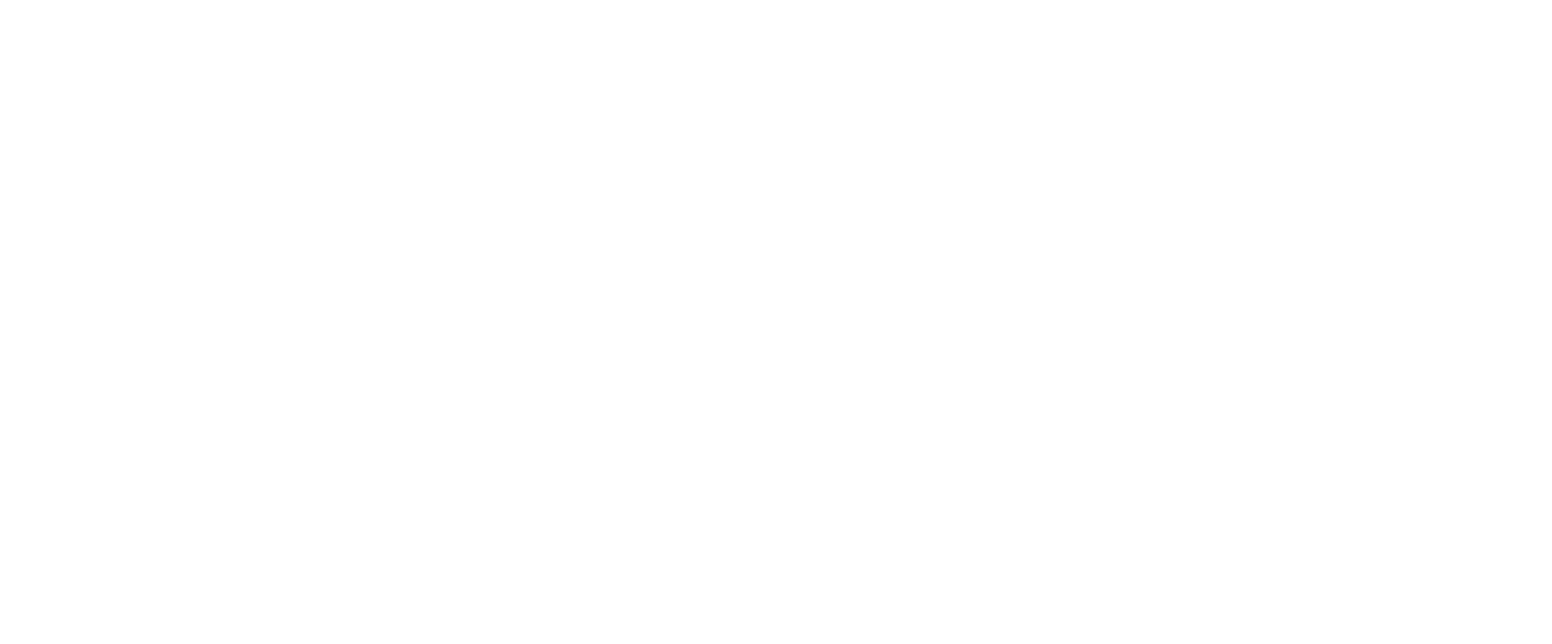
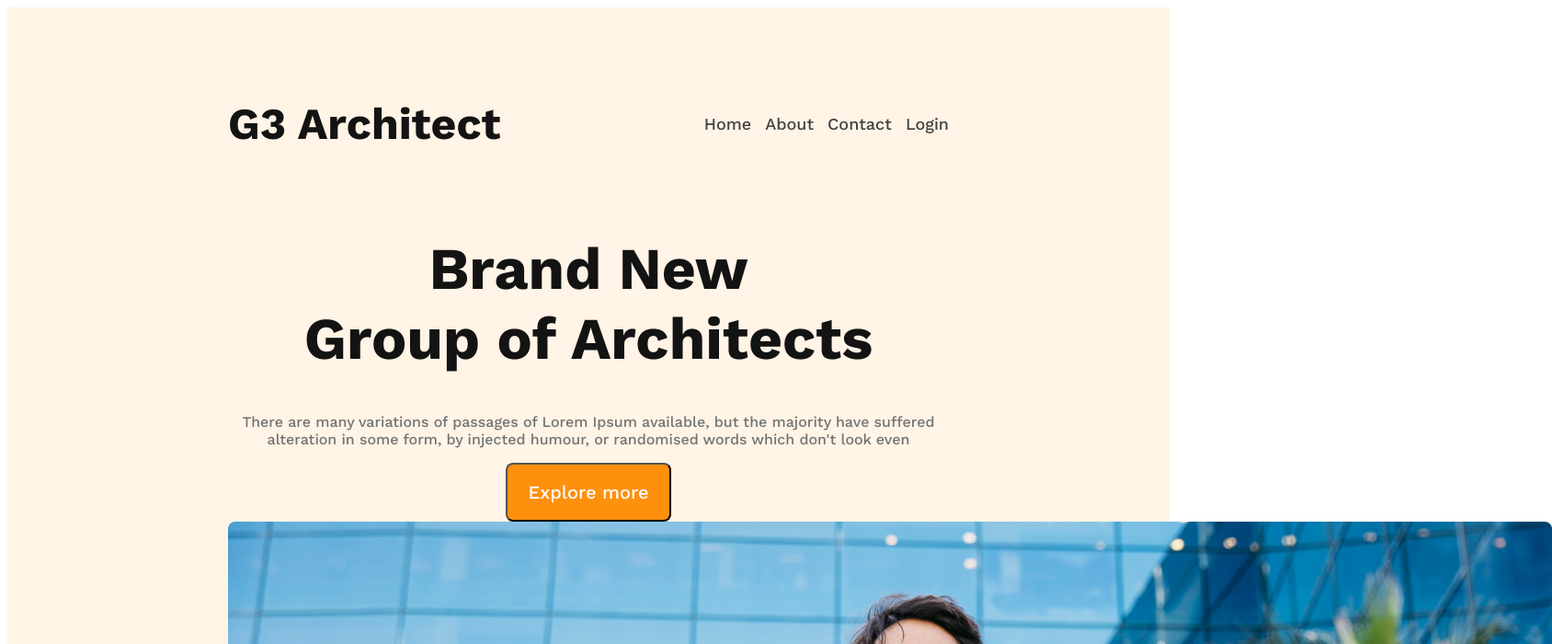
Before and after one commit to MridulChadraNath/g3-architect-website, a plain HTML site: page index.html in a window 1280 px wide. Shown: the top 700 px of the page at 92% size, 1688 px wide, since content can reach past the window. Drawn offline with nearby package versions, Linux system fonts and the light colour scheme.

Commit message:
Banner section done

```diff
--- a/index.html
+++ b/index.html
@@ -1,5 +1,6 @@
 <!DOCTYPE html>
 <html lang="en">
+
 <head>
     <meta charset="UTF-8">
     <meta http-equiv="X-UA-Compatible" content="IE=edge">
@@ -7,7 +8,42 @@
     <title>Document</title>
     <link rel="stylesheet" href="styles/architect.css">
 </head>
+
 <body>
 
+    <header>
+        <nav>
+
+            <h3 class="nav-title">G3 Architect</h3>
+            <ul>
+                <li><a href="">Home</a></li>
+                <li><a href="">About</a></li>
+                <li><a href="">Contact</a></li>
+                <li><a href="">Login</a></li>
+            </ul>
+
+        </nav>
+        <div class="banner">
+            <div class="banner-content">
+                <h1 class="banner-title">Brand New<br>
+                    Group of Architects</h1>
+                    <p class="banner-description">There are many variations of passages of Lorem Ipsum available, but the majority have suffered alteration in some form, by injected humour, or randomised words which don't look even</p>
+
+                    <button class="btn-primary">Explore more</button>
+            </div>
+
+                <img src="images/banner.png" alt="">
+        </div>
+    </header>
+    <main>
+
+
+    </main>
+
+    <footer>
+
+    </footer>
+
 </body>
+
 </html>
--- a/styles/architect.css
+++ b/styles/architect.css
@@ -0,0 +1,83 @@
+/* Work sans font from google */
+@import url('https://fonts.googleapis.com/css2?family=Open+Sans:wght@800&family=Work+Sans:wght@500;600;700&display=swap');
+
+@import url('https://fonts.googleapis.com/css2?family=Open+Sans:wght@800&family=Work+Sans:wght@500;600;700&display=swap');
+
+/* Shared style */
+
+
+* {
+    font-family: 'Open Sans', sans-serif;
+    font-family: 'Work Sans', sans-serif;
+    font-family: 'Open Sans',
+        sans-serif;
+    font-family: 'Work Sans',
+        sans-serif;
+}
+
+.btn-primary {
+    color: #FFF;
+    text-align: center;
+    font-size: 20px;
+    font-style: normal;
+    width: 180px;
+    height: 64px;
+    flex-shrink: 0;
+    border-radius: 8px;
+    background: #FF900E;
+}
+
+header {
+    background: rgba(255, 144, 14, 0.10);
+    padding: 50px 240px;
+}
+
+nav {
+    display: flex;
+    justify-content: space-between;
+    align-items: center;
+
+}
+
+nav>ul {
+    display: flex;
+}
+
+nav li {
+    margin-left: 15px;
+    list-style: none;
+    font-size: 18px;
+    font-style: normal;
+    font-weight: 500;
+}
+
+nav li a {
+    text-decoration: none;
+    color: var(--Dark-02, #424242);
+
+}
+
+.nav-title {
+    font-size: 3rem;
+    font-style: normal;
+    font-weight: 700;
+    color: var(--Dark-01, #131313);
+}
+
+.banner-content {
+    max-width: 800px;
+    text-align: center;
+    margin: 0 auto;
+}
+
+.banner-title {
+    font-size: 4rem;
+    color: #131313;
+    ;
+}
+
+.banner-description {
+    color: #727272;
+    font-weight: 20rem;
+
+}
```
